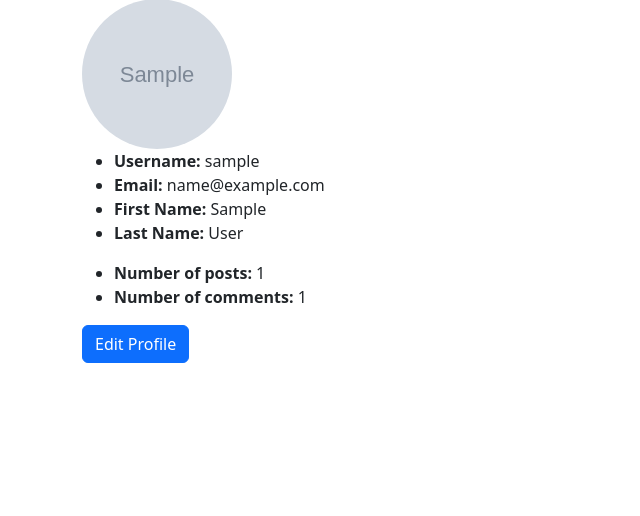
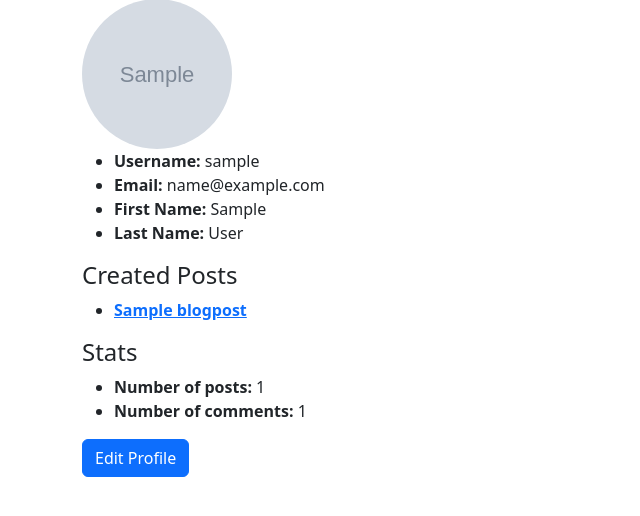
Before and after one commit to damachad/django_blog, a Django app: page /profile/ in a window 1280 px wide. Shown: the part 127-643 px from the top of the page, without its empty margins (0-640 px from the left). Run offline with Django 5.2, Linux system fonts and the light colour scheme; a user stored in the database is signed in; tables that the repository leaves empty hold one stand-in row (values such as "Sample post"); grey boxes marked "Sample" are stand-in pictures.

Commit message:
Add post list in user profile

```diff
--- a/myapp/templates/myapp/profile_detail.html
+++ b/myapp/templates/myapp/profile_detail.html
@@ -10,6 +10,15 @@
     <li><strong>First Name:</strong> {{ object.first_name }}</li>
     <li><strong>Last Name:</strong> {{ object.last_name }}</li>
 </ul>
+<h4>Created Posts</h4>
+<ul>
+    {% for post in posts %}
+    <li><a href="{% url 'postdetail' post.pk %}"><strong>{{ post.title }}</strong></a></li>
+    {% empty %}
+    <span>No posts yet!</span>
+    {% endfor %}
+</ul>
+<h4>Stats</h4>
 <ul>
     <li><strong>Number of posts:</strong> {{ object.posts.count }}</li>
     <li><strong>Number of comments:</strong> {{ object.comments.count }}</li>
--- a/myapp/views.py
+++ b/myapp/views.py
@@ -90,6 +90,12 @@ class CustomUserDetailView(LoginRequiredMixin, DetailView):
         """
         return self.request.user
 
+    def get_context_data(self, **kwargs):
+        context = super().get_context_data(**kwargs)
+        context['posts'] = self.object.posts.all()
+
+        return context
+
 class CustomUserUpdateView(LoginRequiredMixin, UpdateView):
     model = CustomUser
     template_name = 'myapp/profile_edit.html'
```
